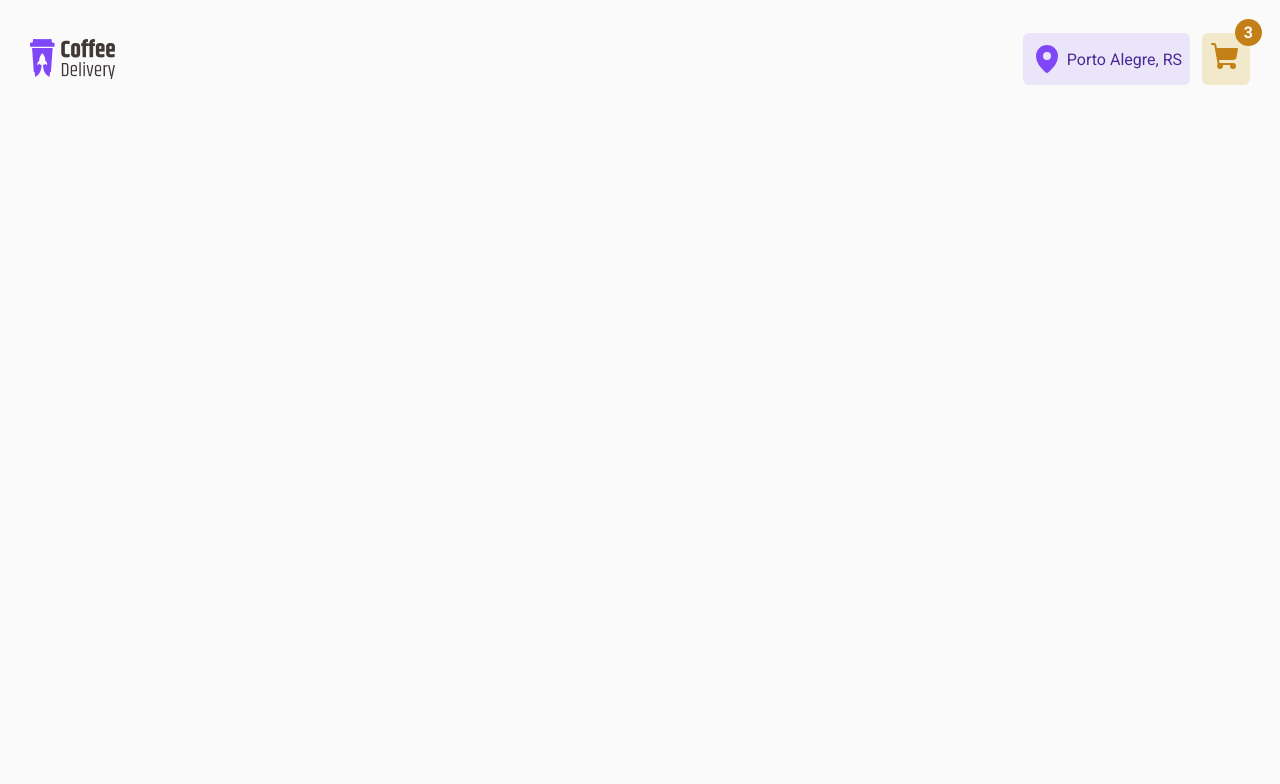
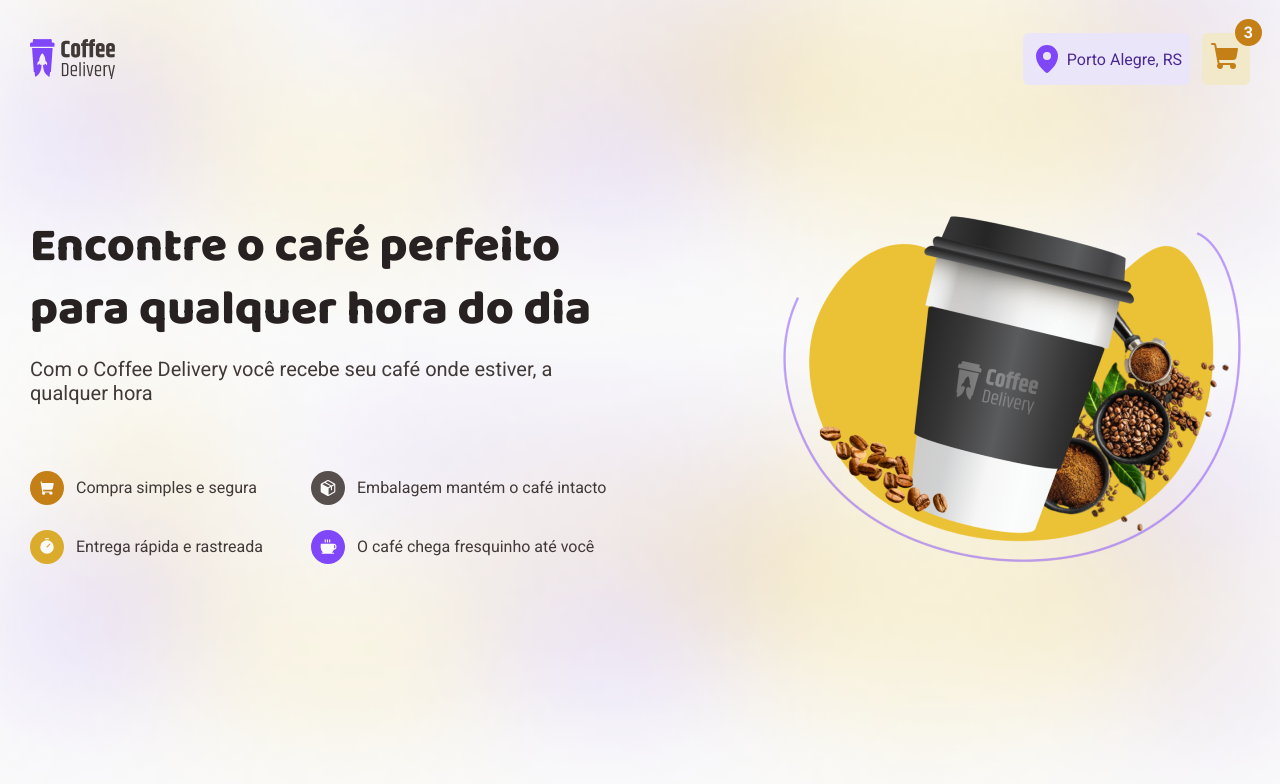
Before and after one commit to viniciusmartins1/react-coffee-delivery, a React (Vite) app: page / in a window 1280 px wide. Shown: the top 784 px of the page. Built offline with nearby package versions, Linux system fonts and the light colour scheme.

Commit message:
feat: main content layout

```diff
--- a/index.html
+++ b/index.html
@@ -7,7 +7,7 @@
     <link rel="preconnect" href="https://fonts.googleapis.com" />
     <link rel="preconnect" href="https://fonts.gstatic.com" crossorigin />
     <link
-      href="https://fonts.googleapis.com/css2?family=Roboto:wght@400;700&display=swap"
+      href="https://fonts.googleapis.com/css2?family=Baloo+2:wght@400;700;800&family=Roboto:wght@400;700&display=swap"
       rel="stylesheet"
     />
 
--- a/src/pages/Home/index.tsx
+++ b/src/pages/Home/index.tsx
@@ -1,5 +1,7 @@
+import { MapPin, ShoppingCart, Timer, Package, Coffee } from "phosphor-react";
 import logoImage from "../../assets/logo.png";
-import { MapPin, ShoppingCart } from "phosphor-react";
+import imgCoffee from "../../assets/img-coffee-home.png";
+import backgroundHome from "../../assets/background-home.png";
 
 import {
   HeaderContainer,
@@ -7,10 +9,16 @@
   LocationContainer,
   ShoppingCartContainer,
   HomeContainer,
+  MainContent,
+  ItemsContainer,
+  ItemStyle,
+  ItemLeftStyle,
+  HomeBody,
 } from "./styles";
 
 export function Home() {
   return (
+    <HomeBody>
       <HomeContainer>
         <HeaderContainer>
           <img src={logoImage} alt="" />
@@ -25,6 +33,37 @@
             </ShoppingCartContainer>
           </ActionsConteiner>
         </HeaderContainer>
+        <MainContent>
+          <article>
+            <div>
+              <h1>Encontre o café perfeito para qualquer hora do dia</h1>
+              <p>
+                Com o Coffee Delivery você recebe seu café onde estiver, a
+                qualquer hora
+              </p>
+            </div>
+            <ItemsContainer>
+              <ItemStyle backgroundColor="yellowDark">
+                <ShoppingCart size={18} weight="fill" />
+                <p>Compra simples e segura</p>
+              </ItemStyle>
+              <ItemLeftStyle backgroundColor="gray">
+                <Package size={18} weight="fill" />
+                <p>Embalagem mantém o café intacto</p>
+              </ItemLeftStyle>
+              <ItemStyle backgroundColor="yellow">
+                <Timer size={18} weight="fill" />
+                <p>Entrega rápida e rastreada</p>
+              </ItemStyle>
+              <ItemLeftStyle backgroundColor="purple">
+                <Coffee size={18} weight="fill" />
+                <p>O café chega fresquinho até você</p>
+              </ItemLeftStyle>
+            </ItemsContainer>
+          </article>
+          <img src={imgCoffee} alt="" />
+        </MainContent>
       </HomeContainer>
+    </HomeBody>
   );
 }
--- a/src/pages/Home/styles.ts
+++ b/src/pages/Home/styles.ts
@@ -1,5 +1,11 @@
 import styled from "styled-components";
+import backgroundHome from "../../assets/background-home.png";
 
+export const HomeBody = styled.div`
+  background-image: url(${backgroundHome});
+  background-position: bottom;
+  background-size: contain;
+`;
 export const HomeContainer = styled.div`
   max-width: 1220px;
   height: 100vh;
@@ -57,3 +63,75 @@
     right: -12px;
   }
 `;
+
+export const MainContent = styled.main`
+  display: flex;
+  flex-direction: row;
+  justify-content: space-between;
+  align-items: center;
+
+  padding: 92px 0;
+
+  article {
+    width: 588px;
+  }
+
+  h1 {
+    color: ${({ theme }) => theme["gray-900"]};
+    font-family: "Baloo 2";
+    font-weight: 800;
+    font-size: 48px;
+    font-style: normal;
+    line-height: 130%;
+  }
+
+  h1 + p {
+    margin: 16px 0 66px 0;
+    color: ${({ theme }) => theme["gray-800"]};
+    font-size: 20px;
+  }
+`;
+
+export const ItemsContainer = styled.div`
+  display: flex;
+  flex-wrap: wrap;
+  gap: 25px;
+  align-items: center;
+  flex-direction: row;
+`;
+
+const BACKGROUND_COLOR = {
+  yellowDark: "yellow-700",
+  yellow: "yellow-500",
+  purple: "purple-500",
+  gray: "gray-700",
+} as const;
+
+interface ItemProps {
+  backgroundColor: keyof typeof BACKGROUND_COLOR;
+}
+
+export const ItemStyle = styled.div<ItemProps>`
+  display: flex;
+  align-items: center;
+  gap: 12px;
+  flex-direction: row;
+  width: 256px;
+
+  p {
+    font-size: 1rem;
+  }
+
+  svg {
+    color: ${({ theme }) => theme["gray-100"]};
+    background-color: ${(props) =>
+      props.theme[BACKGROUND_COLOR[props.backgroundColor]]};
+    padding: 8px 8px;
+    box-sizing: content-box;
+    border-radius: 50%;
+  }
+`;
+
+export const ItemLeftStyle = styled(ItemStyle)`
+  width: 300px;
+`;
```
Also changed, not shown: src/assets/background-home.png (added), src/assets/img-coffee-home.png (added). Lines whose indentation alone changed are shown as unchanged.
